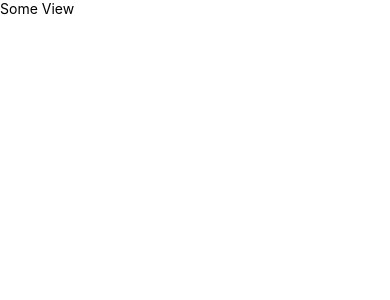
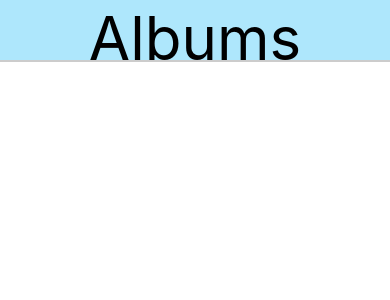
Before and after one commit to rasikag/test-react-albums, a React Native app: screen / in a window 390 px wide. Shown: the top 300 px of the page. Built offline with nearby package versions, Linux system fonts and the light colour scheme.

Commit message:
shadow added

```diff
--- a/App.js
+++ b/App.js
@@ -1,8 +1,9 @@
 import React from 'react';
 import { Text } from 'react-native';
+import Header from './src/components/header'
 
 const App = () => (
-    <Text>Some View</Text>
+    <Header />
   );
 
 export default App;
--- /dev/null
+++ b/src/components/header.js
@@ -0,0 +1,30 @@
+import React from 'react';
+import {Text, View } from 'react-native';
+
+const Header = () => {
+    const { textStyle, viewStyle } = styles;
+
+    return (
+        <View style={viewStyle}>
+            <Text style={textStyle}>Albums</Text>
+        </View>
+    );
+};
+
+const styles = {
+    textStyle: {
+        fontSize: 60
+    },
+    viewStyle: {
+        backgroundColor: '#aee7fc',
+        justifyContent: 'center',
+        alignItems: 'center',
+        height: 60,
+        paddingTop: 15,
+        shadowColor:'#000',
+        shadowOffset: { width: 0, height :2},
+        shadowOpacity: 0.2
+    }
+};
+
+export default Header;
```
